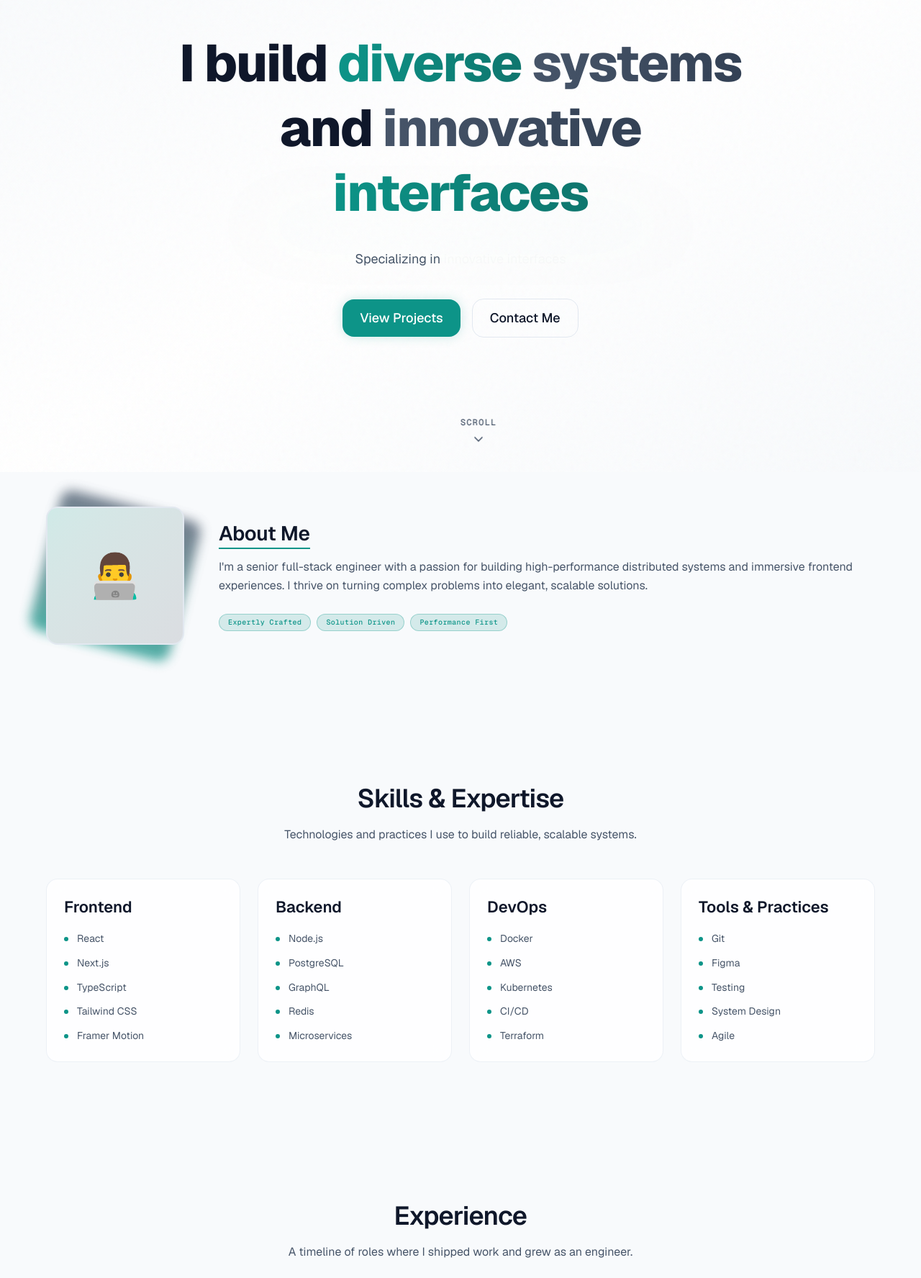
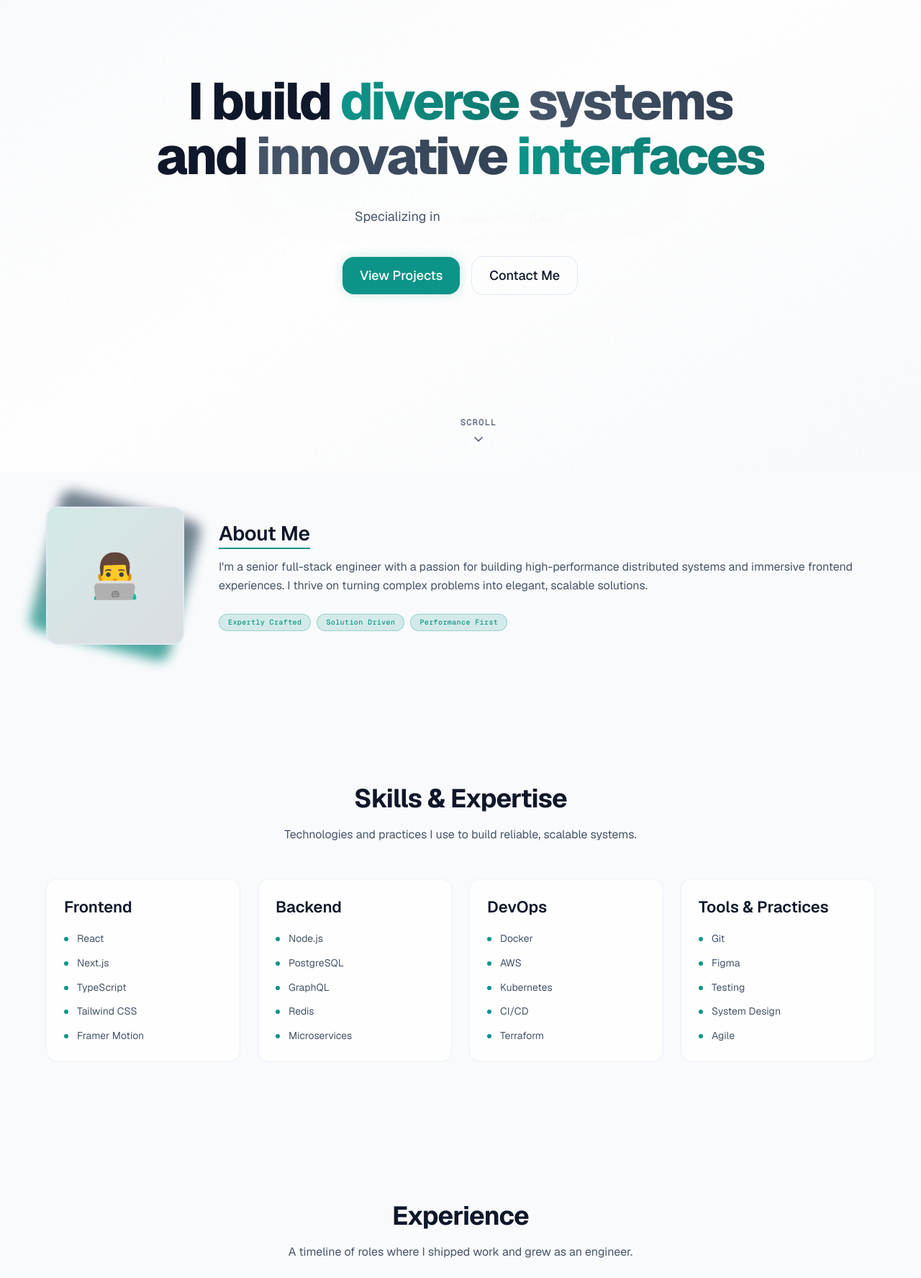
Before and after one commit to islamAbuSleem/portfolio-FE, a Next.js app: page / in a window 1280 px wide. Shown: the part 144-1920 px from the top of the page at 72% size. Built offline with nearby package versions, Linux system fonts and the light colour scheme.

Commit message:
step-8: dark mode polish and mobile responsiveness fixes

```diff
--- a/app/globals.css
+++ b/app/globals.css
@@ -6,6 +6,9 @@
   --color-bg: var(--bg);
   --color-surface: var(--surface);
   --color-surface-elevated: var(--surface-elevated);
+  --color-surface-container: var(--surface-container);
+  --color-surface-container-low: var(--surface-container-low);
+  --color-surface-container-lowest: var(--surface-container-lowest);
   --color-border: var(--border);
   --color-text: var(--text);
   --color-text-secondary: var(--text-secondary);
@@ -31,6 +34,9 @@
   --bg: #f8fafc;
   --surface: #ffffff;
   --surface-elevated: #f1f5f9;
+  --surface-container: #f1f5f9;
+  --surface-container-low: #e2e8f0;
+  --surface-container-lowest: #f8fafc;
   --border: #e2e8f0;
   --text: #0f172a;
   --text-secondary: #475569;
@@ -48,6 +54,9 @@
   --bg: #0a0a0f;
   --surface: #111118;
   --surface-elevated: #1b1b20;
+  --surface-container: #1f1f25;
+  --surface-container-low: #1b1b20;
+  --surface-container-lowest: #0e0e13;
   --border: #1e1e2e;
   --text: #e4e4ef;
   --text-secondary: #6b6b80;
--- a/components/hero/Hero.tsx
+++ b/components/hero/Hero.tsx
@@ -42,7 +42,7 @@ export function Hero() {
         className="relative z-10 text-center px-6 max-w-4xl mx-auto will-change-transform"
       >
         <div className="relative inline-block mb-8">
-          <h1 className="text-display-xl font-extrabold text-text leading-tight tracking-tight">
+          <h1 className="text-display-lg-mobile md:text-display-xl font-extrabold text-text leading-tight tracking-tight">
             I build{" "}
             <span className="text-gradient-primary">diverse</span>{" "}
             <span className="text-gradient-secondary">systems</span>
--- a/components/sections/ContactSection.tsx
+++ b/components/sections/ContactSection.tsx
@@ -94,7 +94,7 @@ export function ContactSection() {
 
       <div className="relative z-10 max-w-6xl mx-auto">
         <ScrollReveal>
-          <h2 className="text-headline-lg font-semibold text-text mb-4 text-center">
+          <h2 className="text-headline-md md:text-headline-lg font-semibold text-text mb-4 text-center">
             Get in Touch
           </h2>
           <p className="text-body-md text-text-secondary text-center max-w-2xl mx-auto mb-16">
--- a/components/sections/ExperienceSection.tsx
+++ b/components/sections/ExperienceSection.tsx
@@ -27,7 +27,7 @@ export function ExperienceSection() {
     <section className="relative py-24 px-6">
       <div className="max-w-6xl mx-auto">
         <ScrollReveal>
-          <h2 className="text-headline-lg font-semibold text-text mb-4 text-center">
+          <h2 className="text-headline-md md:text-headline-lg font-semibold text-text mb-4 text-center">
             Experience
           </h2>
           <p className="text-body-md text-text-secondary text-center max-w-2xl mx-auto mb-16">
--- a/components/sections/FeaturedProjects.tsx
+++ b/components/sections/FeaturedProjects.tsx
@@ -14,7 +14,7 @@ export function FeaturedProjects() {
         <ScrollReveal>
           <div className="flex items-center justify-between mb-12">
             <div>
-              <h2 className="text-headline-lg font-semibold text-text mb-2">
+              <h2 className="text-headline-md md:text-headline-lg font-semibold text-text mb-2">
                 Featured Projects
               </h2>
               <p className="text-body-md text-text-secondary">
--- a/components/sections/SkillsSection.tsx
+++ b/components/sections/SkillsSection.tsx
@@ -33,7 +33,7 @@ export function SkillsSection() {
     <section className="relative py-24 px-6">
       <div className="max-w-6xl mx-auto">
         <ScrollReveal>
-          <h2 className="text-headline-lg font-semibold text-text mb-4 text-center">
+          <h2 className="text-headline-md md:text-headline-lg font-semibold text-text mb-4 text-center">
             Skills &amp; Expertise
           </h2>
           <p className="text-body-md text-text-secondary text-center max-w-2xl mx-auto mb-12">
```
